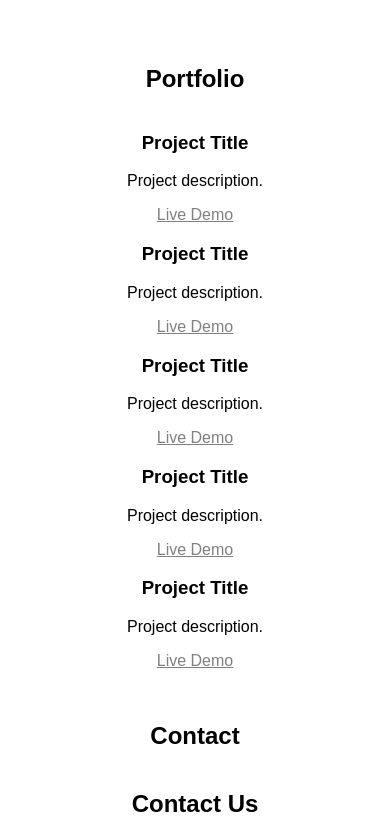
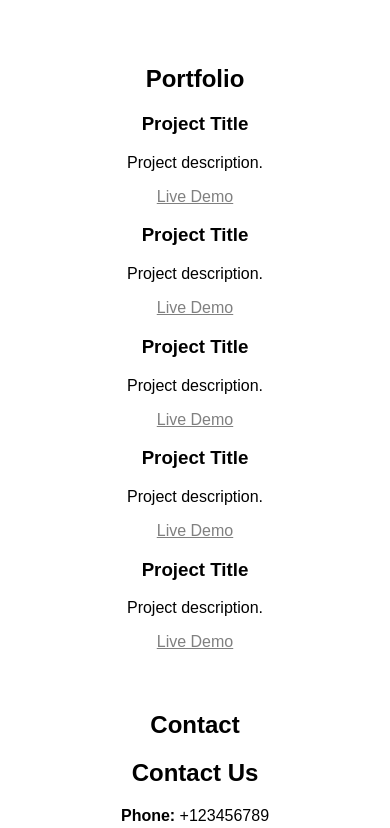
Before and after one commit to yaminidhruw/singlePagePortfolio, a plain HTML site: page index.html in a window 390 px wide. Shown: the part 664-1492 px from the top of the page. Drawn offline with Linux system fonts and the light colour scheme.

Commit message:
Update styles.css

```diff
--- a/styles.css
+++ b/styles.css
@@ -69,13 +69,9 @@ footer {
 }
 
 @media (max-width: 600px) {
-    nav ul li {
+    nav ul li, .row, .container {
         display: block;
-        margin: 0.5rem 0;
-    }
-
-    .row, .container {
-        display:inline-block;
+        margin: 0.5rem;
     }
 
     .contact-info {
```
